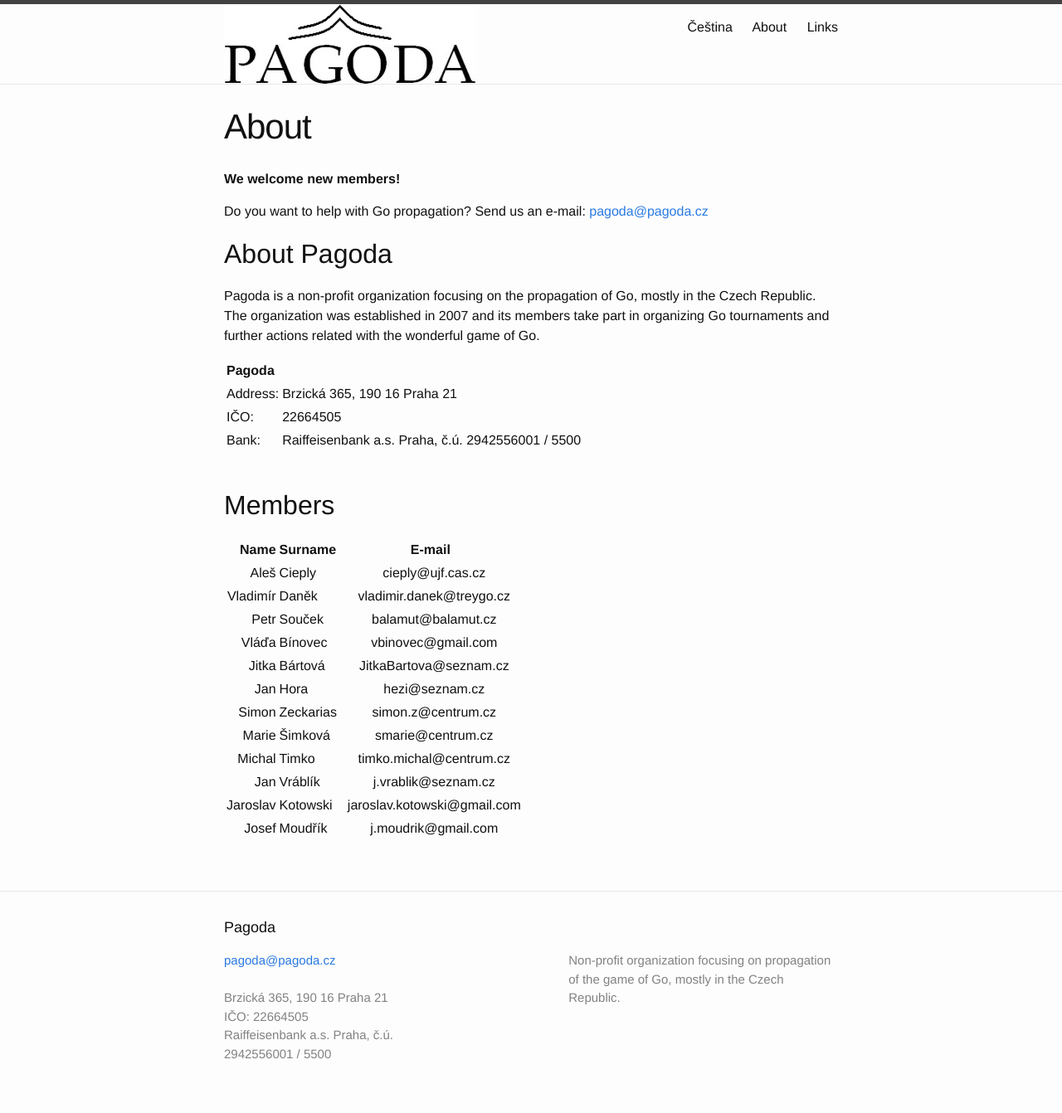
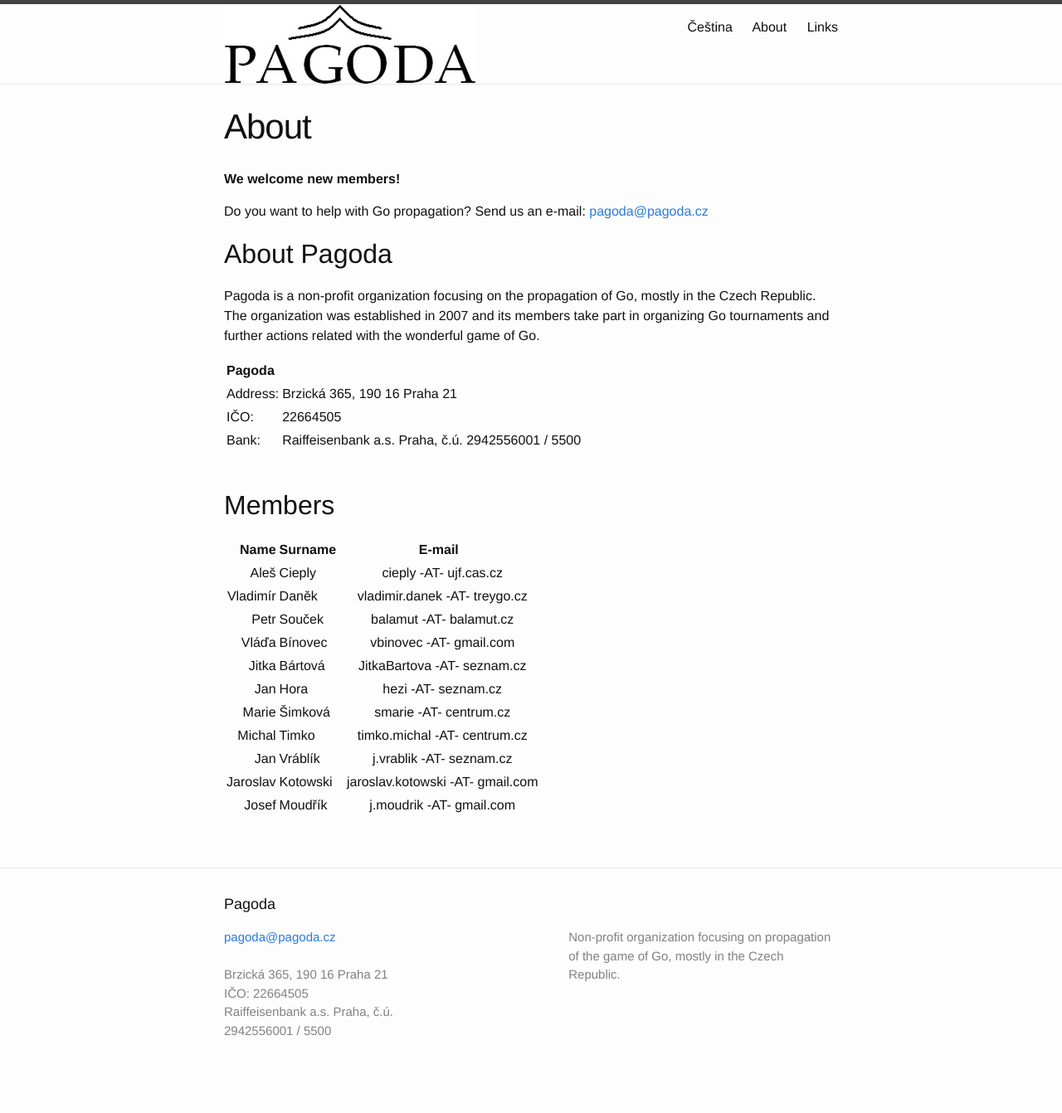
Before and after one commit to pagodaen/pagodaen.github.io, a Jekyll site: the page built from o_nas.md, in a window 1280 px wide. Shown: the whole page at 83% size. Built offline with Jekyll 4.4.1, drawn with Linux system fonts in a browser that asks for light colours; after the commit the page ends 1314 px from its top, so only the background shows below that.

Commit message:
o_nas: pryc se simonem, @ -> -AT-

```diff
--- a/o_nas.md
+++ b/o_nas.md
@@ -28,15 +28,14 @@ further actions related with the wonderful game of Go.
 
 | Name | Surname |   E-mail   |
 | ---: | :--- | :--------: | ---:
-| Aleš | Cieply | &nbsp; cieply@ujf.cas.cz |
-| Vladimír | Daněk | &nbsp; vladimir.danek@treygo.cz |
-| Petr | Souček | &nbsp; balamut@balamut.cz |
-| Vláďa | Bínovec | &nbsp; vbinovec@gmail.com |
-| Jitka | Bártová | &nbsp; JitkaBartova@seznam.cz |
-| Jan | Hora | &nbsp; hezi@seznam.cz |
-| Simon | Zeckarias | &nbsp; simon.z@centrum.cz |
-| Marie | Šimková | &nbsp; smarie@centrum.cz |
-| Michal | Timko | &nbsp; timko.michal@centrum.cz |
-| Jan | Vráblík | &nbsp; j.vrablik@seznam.cz |
-| Jaroslav | Kotowski | &nbsp; jaroslav.kotowski@gmail.com |
-| Josef | Moudřík | &nbsp; j.moudrik@gmail.com |
+| Aleš | Cieply | &nbsp; cieply -AT- ujf.cas.cz |
+| Vladimír | Daněk | &nbsp; vladimir.danek -AT- treygo.cz |
+| Petr | Souček | &nbsp; balamut -AT- balamut.cz |
+| Vláďa | Bínovec | &nbsp; vbinovec -AT- gmail.com |
+| Jitka | Bártová | &nbsp; JitkaBartova -AT- seznam.cz |
+| Jan | Hora | &nbsp; hezi -AT- seznam.cz |
+| Marie | Šimková | &nbsp; smarie -AT- centrum.cz |
+| Michal | Timko | &nbsp; timko.michal -AT- centrum.cz |
+| Jan | Vráblík | &nbsp; j.vrablik -AT- seznam.cz |
+| Jaroslav | Kotowski | &nbsp; jaroslav.kotowski -AT- gmail.com |
+| Josef | Moudřík | &nbsp; j.moudrik -AT- gmail.com |
```
